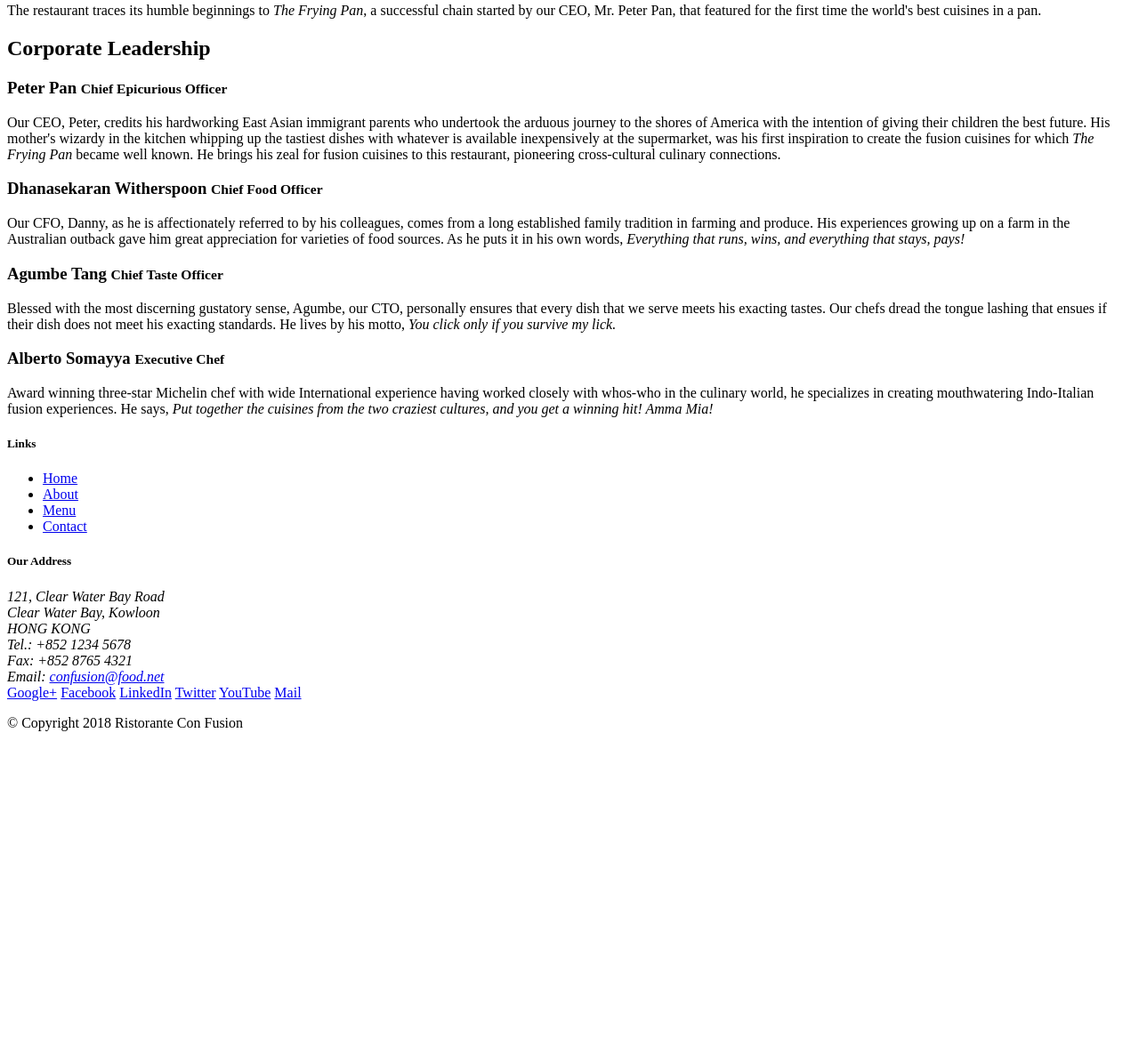
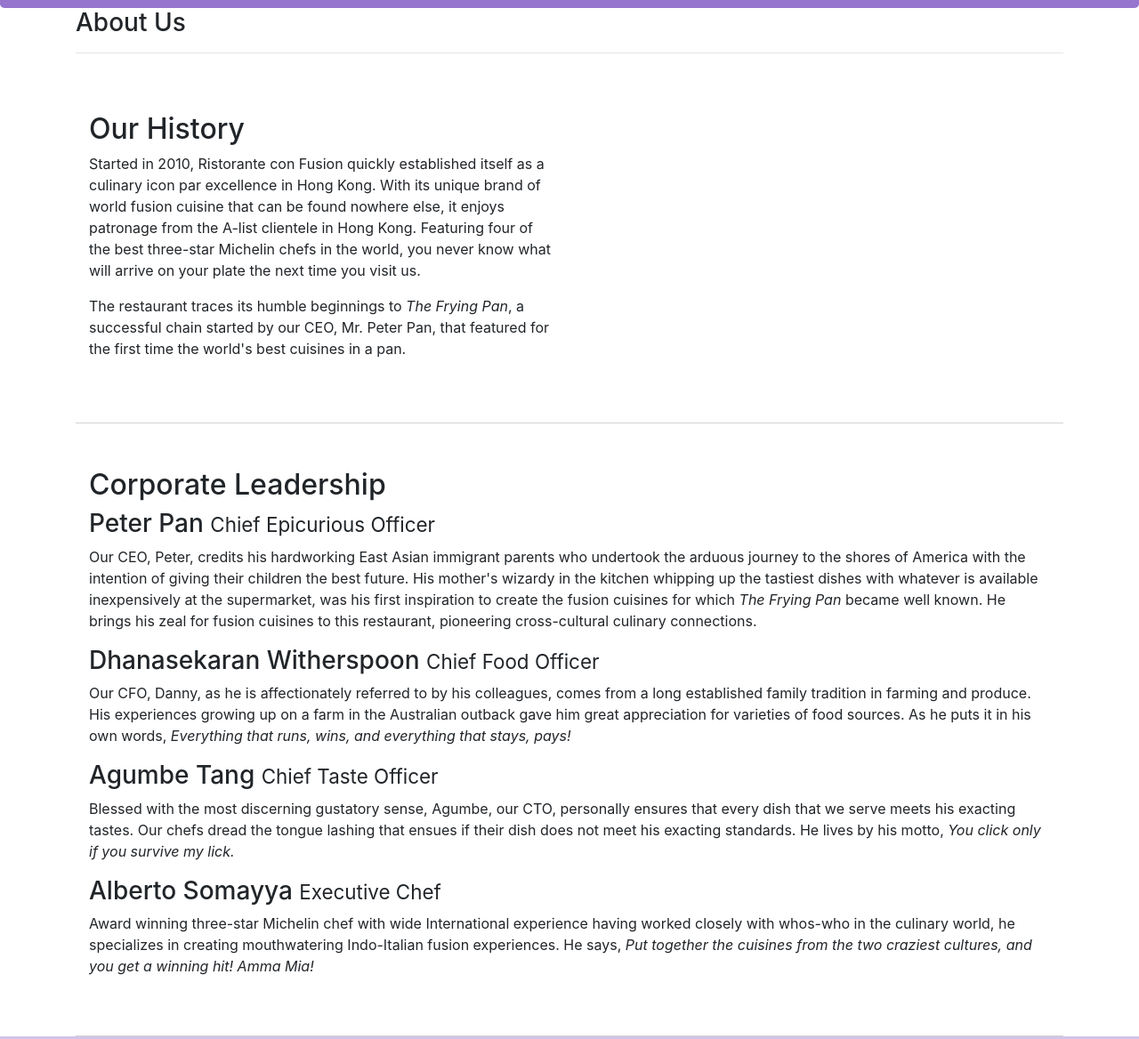
Before and after one commit to yzygoing/unraveled, a website: page aboutus.html in a window 1280 px wide. Shown: the part 275-1443 px from the top of the page at 89% size. Before the commit the page ends 1113 px from the top, so only its background shows below. Drawn offline with nearby package versions, Linux system fonts and the light colour scheme.

Commit message:
First assignment Bootstrap conFusion

```diff
--- a/aboutus.html
+++ b/aboutus.html
@@ -2,7 +2,14 @@
 <html lang="en">
 
 <head>
+    <!-- Required meta tags always come first -->
+    <meta charset="utf-8">
+    <meta name="viewport" content="width=device-width, initial-scale=1, shrink-to-fit=no">
+    <meta http-equiv="x-ua-compatible" content="ie=edge">
 
+    <!-- Bootstrap CSS -->
+    <link rel="stylesheet" href="node_modules/bootstrap/dist/css/bootstrap.min.css">
+    <link rel="stylesheet" href="css/styles.css">
     <title>Ristorante Con Fusion: About Us</title>
 
 </head>
@@ -22,39 +29,44 @@
         </div>
     </header>
 
-    <div>
-        <div>
-            <div>
+    <div class="container">
+        <div class="row">
+            <div class="col-12">
                <h3>About Us</h3>
-               <hr>
+                <hr>
             </div>
         </div>
 
-        <div>
-            <div>
+        <div class="row row-content">
+            <div class="col-sm-6 col-md-6 col-lg-6">
                 <h2>Our History</h2>
                 <p>Started in 2010, Ristorante con Fusion quickly established itself as a culinary icon par excellence in Hong Kong. With its unique brand of world fusion cuisine that can be found nowhere else, it enjoys patronage from the A-list clientele in Hong Kong.  Featuring four of the best three-star Michelin chefs in the world, you never know what will arrive on your plate the next time you visit us.</p>
                 <p>The restaurant traces its humble beginnings to <em>The Frying Pan</em>, a successful chain started by our CEO, Mr. Peter Pan, that featured for the first time the world's best cuisines in a pan.</p>
             </div>
-            <div>
-            </div>
+            <div class="col-sm-6 col-md-6 col-lg-6"></div>
         </div>
 
-
-        <div>
-            <div>
+        <div class="row row-content">
+            <div class="col-12">
                 <h2>Corporate Leadership</h2>
                 <h3>Peter Pan <small>Chief Epicurious Officer</small></h3>
-                <p>Our CEO, Peter, credits his hardworking East Asian immigrant parents who undertook the arduous journey to the shores of America with the intention of giving their children the best future. His mother's wizardy in the kitchen whipping up the tastiest dishes with whatever is available inexpensively at the supermarket, was his first inspiration to create the fusion cuisines for which <em>The Frying Pan</em> became well known. He brings his zeal for fusion cuisines to this restaurant, pioneering cross-cultural culinary connections.</p>
+                <div class="d-none d-sm-block">
+                    <p>Our CEO, Peter, credits his hardworking East Asian immigrant parents who undertook the arduous journey to the shores of America with the intention of giving their children the best future. His mother's wizardy in the kitchen whipping up the tastiest dishes with whatever is available inexpensively at the supermarket, was his first inspiration to create the fusion cuisines for which <em>The Frying Pan</em> became well known. He brings his zeal for fusion cuisines to this restaurant, pioneering cross-cultural culinary connections.</p>
+                </div>
                 <h3>Dhanasekaran Witherspoon <small>Chief Food Officer</small></h3>
-                <p>Our CFO, Danny, as he is affectionately referred to by his colleagues, comes from a long established family tradition in farming and produce. His experiences growing up on a farm in the Australian outback gave him great appreciation for varieties of food sources. As he puts it in his own words, <em>Everything that runs, wins, and everything that stays, pays!</em></p>
+                <div class="d-none d-sm-block">
+                    <p>Our CFO, Danny, as he is affectionately referred to by his colleagues, comes from a long established family tradition in farming and produce. His experiences growing up on a farm in the Australian outback gave him great appreciation for varieties of food sources. As he puts it in his own words, <em>Everything that runs, wins, and everything that stays, pays!</em></p>
+                </div>
                 <h3>Agumbe Tang <small>Chief Taste Officer</small></h3>
-                <p>Blessed with the most discerning gustatory sense, Agumbe, our CTO, personally ensures that every dish that we serve meets his exacting tastes. Our chefs dread the tongue lashing that ensues if their dish does not meet his exacting standards. He lives by his motto, <em>You click only if you survive my lick.</em></p>
+                <div class="d-none d-sm-block">
+                    <p>Blessed with the most discerning gustatory sense, Agumbe, our CTO, personally ensures that every dish that we serve meets his exacting tastes. Our chefs dread the tongue lashing that ensues if their dish does not meet his exacting standards. He lives by his motto, <em>You click only if you survive my lick.</em></p>
+                </div>
                 <h3>Alberto Somayya <small>Executive Chef</small></h3>
-                <p>Award winning three-star Michelin chef with wide International experience having worked closely with whos-who in the culinary world, he specializes in creating mouthwatering Indo-Italian fusion experiences. He says, <em>Put together the cuisines from the two craziest cultures, and you get a winning hit! Amma Mia!</em></p>
+                <div class="d-none d-sm-block">
+                    <p>Award winning three-star Michelin chef with wide International experience having worked closely with whos-who in the culinary world, he specializes in creating mouthwatering Indo-Italian fusion experiences. He says, <em>Put together the cuisines from the two craziest cultures, and you get a winning hit! Amma Mia!</em></p>
+                </div>
             </div>
        </div>
-
     </div>
 
     <footer class="footer">
--- a/css/styles.css
+++ b/css/styles.css
@@ -7,7 +7,7 @@
 .row-content {
     margin: 0px auto;
     padding: 50px 0px 50px 0px;
-    border-bottom: 1px ridge;
+    border-bottom: 1px solid lightgrey;
     min-height: 400px;
 
 }
```
Also changed, not shown: index.html (+0 -2 lines).
